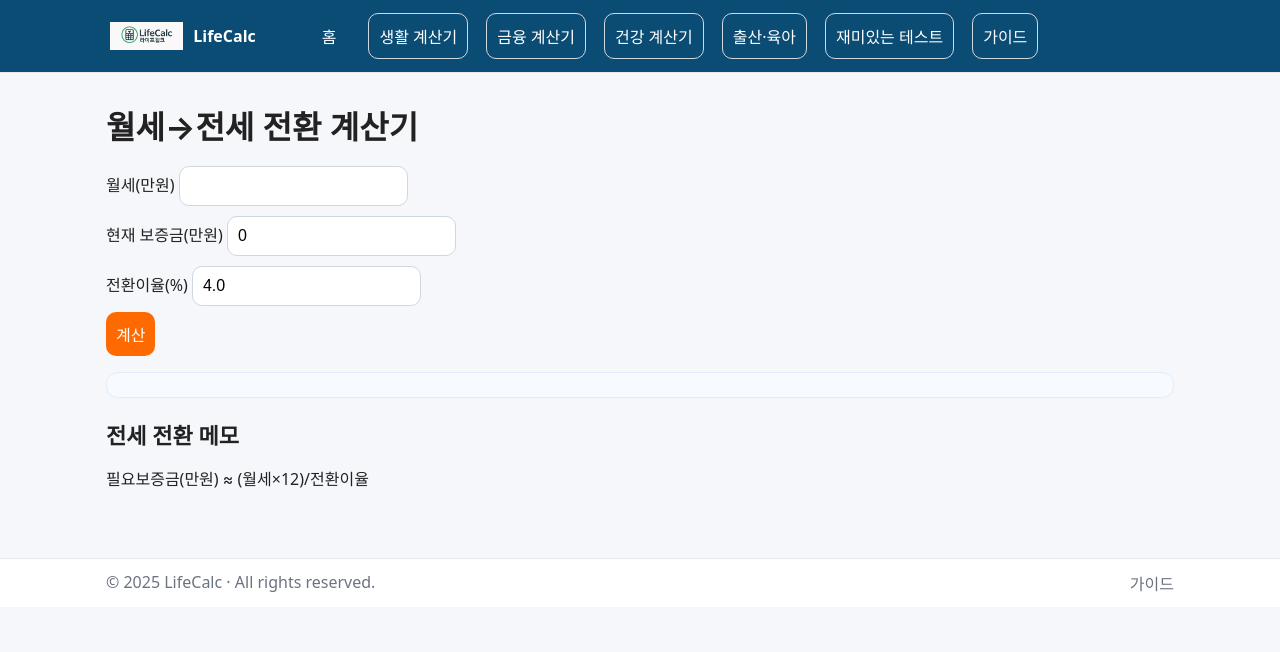
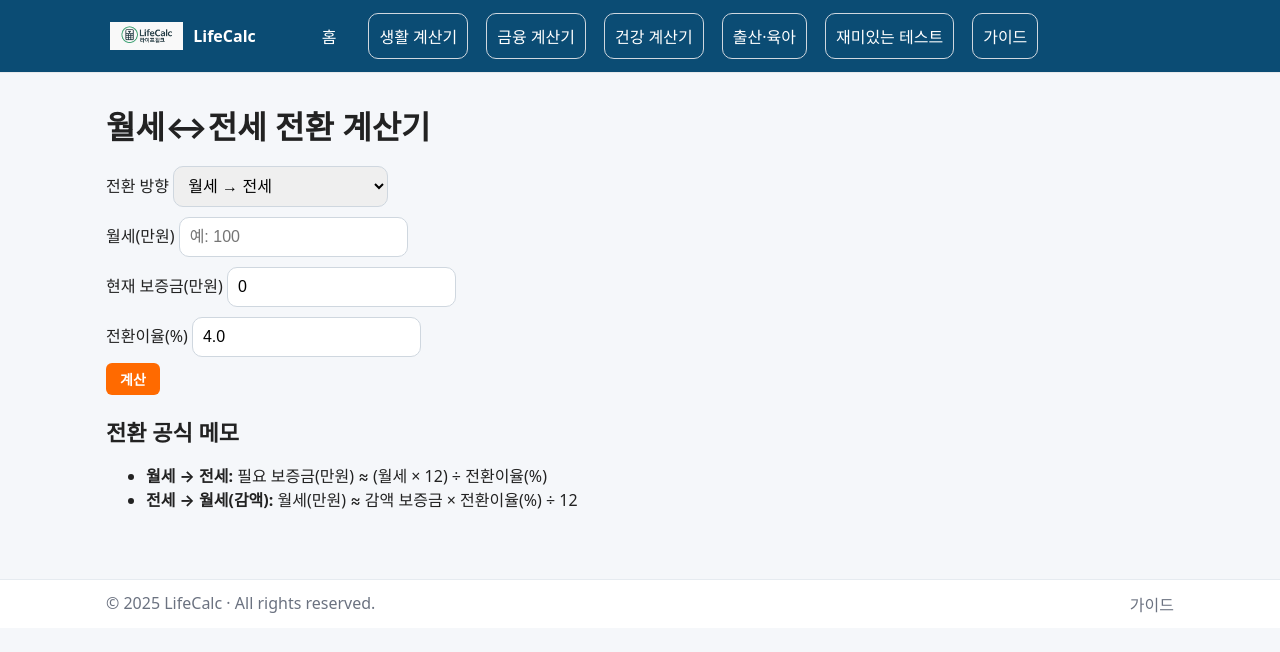
Before and after one commit to khai-lang/LifeCalc, a Jekyll site: the page built from finance/rent-to-jeonse/index.md, in a window 1280 px wide. Shown: the top 652 px of the page. Built offline with Jekyll 4.4.1, drawn with Linux system fonts in a browser that asks for light colours; some of the changed lines change nothing that is shown.

Commit message:
Update index.md

```diff
--- a/finance/rent-to-jeonse/index.md
+++ b/finance/rent-to-jeonse/index.md
@@ -5,32 +5,125 @@
 permalink: finance/rent-to-jeonse/
 ---
 
-# 월세→전세 전환 계산기
-<form id="rtj" onsubmit="event.preventDefault(); rtjCalc();">
-  <label>월세(만원) <input type="number" id="rent" required></label>
-  <label>현재 보증금(만원) <input type="number" id="deposit" value="0"></label>
-  <label>전환이율(%) <input type="number" step="0.01" id="rate" value="4.0" required></label>
-  <button type="submit">계산</button>
+# 월세↔전세 전환 계산기
+<form id="rtj" onsubmit="event.preventDefault(); rtjCalc();" style="margin-bottom:12px;">
+  <label>전환 방향
+    <select id="mode" onchange="toggleMode()">
+      <option value="r2j">월세 → 전세</option>
+      <option value="j2r">전세 → 월세(보증금 감액)</option>
+    </select>
+  </label>
+
+  <!-- 월세 → 전세 -->
+  <div id="r2j-fields">
+    <label>월세(만원)
+      <input type="number" id="rent" placeholder="예: 100" required>
+    </label>
+    <label>현재 보증금(만원)
+      <input type="number" id="deposit" value="0">
+    </label>
+  </div>
+
+  <!-- 전세 → 월세 -->
+  <div id="j2r-fields" style="display:none">
+    <label>현재 전세 보증금(만원)
+      <input type="number" id="jCurrent" placeholder="예: 3000">
+    </label>
+    <label>감액 후(목표) 보증금(만원)
+      <input type="number" id="jTarget" placeholder="예: 1000">
+    </label>
+    <small style="color:#64748b">※ 감액 금액에 대해 월세가 발생합니다. (감액 보증금 × 전환이율 ÷ 12)</small>
+  </div>
+
+  <label>전환이율(%)
+    <input type="number" step="0.01" id="rate" value="4.0" required>
+  </label>
+
+  <button type="submit" class="btn">계산</button>
 </form>
-<div id="rtj-out" class="note"></div>
+
+<!-- 결과 박스: 전역 .result-box 사용 -->
+<div id="rtj-out" class="result-box"></div>
 
 <script>
-const rentEl=document.getElementById('rent');
-const depositEl=document.getElementById('deposit');
-const rateEl=document.getElementById('rate');
+function toggleMode(){
+  const m = document.getElementById('mode').value;
+  document.getElementById('r2j-fields').style.display = (m === 'r2j') ? '' : 'none';
+  document.getElementById('j2r-fields').style.display = (m === 'j2r') ? '' : 'none';
+}
+
+function out(html){
+  const box = document.getElementById('rtj-out');
+  box.classList.add('show');   // 전역 .result-box 표시
+  box.innerHTML = html;
+}
+
+function fmtMan(v, digits=0){
+  return Number(v).toLocaleString('ko-KR', {maximumFractionDigits: digits, minimumFractionDigits: digits});
+}
+
 function rtjCalc(){
-  const rent=parseFloat(rentEl.value||0);
-  const depo=parseFloat(depositEl.value||0);
-  const r=parseFloat(rateEl.value||0)/100;
-  if(!rent||!r){out("값을 입력하세요.");return;}
-  // 필요 총 보증금(만원) ≈ (월세×12) / 전환이율
-  const total = Math.round((rent*12*10000)/r/10000);
-  const need = total - depo;
-  const remark = need>0 ? `추가 보증금 약 ${need.toLocaleString()}만원` : `보증금 여유 ${(-need).toLocaleString()}만원`;
-  out(`필요 보증금(추정): 약 ${total.toLocaleString()}만원 · ${remark}`);
+  const mode = document.getElementById('mode').value;
+  const rate = parseFloat(document.getElementById('rate').value || '0'); // % (예: 4.0)
+
+  if (!Number.isFinite(rate) || rate <= 0){
+    out('⚠️ 전환이율을 0보다 큰 값으로 입력해주세요.');
+    return;
+  }
+
+  if (mode === 'r2j'){
+    // 월세 → 전세
+    const rent    = parseFloat(document.getElementById('rent').value || '0');     // 만원
+    const deposit = parseFloat(document.getElementById('deposit').value || '0');  // 만원
+    if (!Number.isFinite(rent) || rent <= 0){
+      out('⚠️ 월세(만원)를 정확히 입력해주세요.');
+      return;
+    }
+    // 총 필요 보증금(만원) ≈ (월세 × 12) ÷ 전환이율(%)
+    const total = Math.round((rent * 12) / rate);
+    const need  = total - (Number.isFinite(deposit) ? deposit : 0);
+    const remark =
+      need > 0 ? `추가 보증금 약 <strong>${fmtMan(need)}</strong>만원 필요`
+      : need < 0 ? `보증금 여유 약 <strong>${fmtMan(-need)}</strong>만원`
+      : '현재 보증금으로 전환 가능';
+
+    out(`
+      🏦 <strong>필요 보증금(추정):</strong> ${fmtMan(total)}만원
+      <br>📌 ${remark}
+      <br><small style="color:#64748b">* 단순화된 계산입니다. 실제 계약 조건(관리비·수선·특약 등)에 따라 달라질 수 있습니다.</small>
+    `);
+  } else {
+    // 전세 → 월세 (보증금 감액)
+    const jCur = parseFloat(document.getElementById('jCurrent').value || '0'); // 만원
+    const jTar = parseFloat(document.getElementById('jTarget').value || '0');  // 만원
+    if (!Number.isFinite(jCur) || !Number.isFinite(jTar)){
+      out('⚠️ 보증금을 정확히 입력해주세요.');
+      return;
+    }
+    const delta = jCur - jTar; // 감액 금액(만원)
+    // 월세(만원) ≈ 감액 보증금 × 전환이율(%) ÷ 12
+    const wolse = delta * rate / 12;
+
+    if (delta <= 0){
+      out(`
+        ✅ 보증금이 증가(또는 동일)하여 월세가 추가로 발생하지 않습니다.
+        <br><small style="color:#64748b">* 감액 보증금이 있을 때에만 월세가 발생합니다.</small>
+      `);
+      return;
+    }
+
+    out(`
+      ⬇️ <strong>감액 보증금:</strong> ${fmtMan(delta)}만원
+      <br>💸 <strong>예상 월세:</strong> <span class="accent">${fmtMan(Math.round(wolse*10)/10, 1)}</span>만원/월
+      <br><small style="color:#64748b">* 계산식: 감액 보증금 × 전환이율(%) ÷ 12</small>
+    `);
+  }
 }
-function out(t){document.getElementById('rtj-out').innerText=t;}
+
+// 초기 표시 상태 정리
+toggleMode();
 </script>
 
-## 전세 전환 메모
-필요보증금(만원) ≈ (월세×12)/전환이율
+## 전환 공식 메모
+- **월세 → 전세:** 필요 보증금(만원) ≈ (월세 × 12) ÷ 전환이율(%)
+- **전세 → 월세(감액):** 월세(만원) ≈ 감액 보증금 × 전환이율(%) ÷ 12
```
